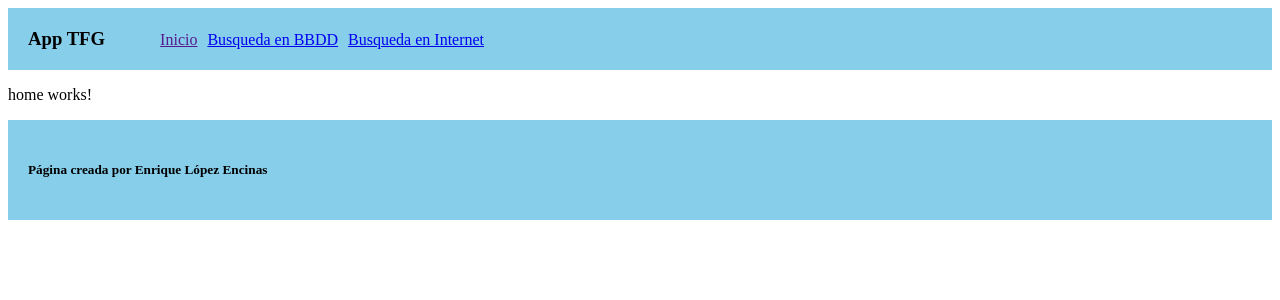
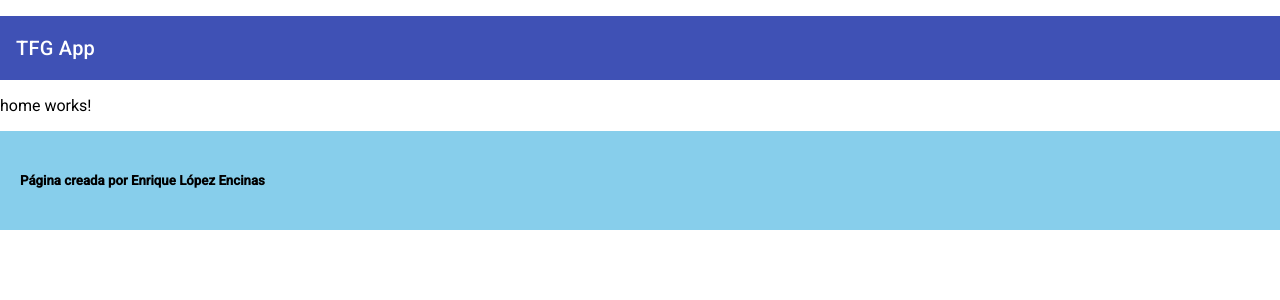
Before and after one commit to Enriquelp/TFG, an Angular app in the folder tfg-app/: page / in a window 1280 px wide. Shown: the top 300 px of the page. Built offline with nearby package versions, Linux system fonts and the light colour scheme.

Commit message:
Añadido Angular Material

```diff
--- a/tfg-app/angular.json
+++ b/tfg-app/angular.json
@@ -35,6 +35,7 @@
               "src/assets"
             ],
             "styles": [
+              "@angular/material/prebuilt-themes/indigo-pink.css",
               "src/styles.css"
             ],
             "scripts": []
@@ -94,6 +95,7 @@
               "src/assets"
             ],
             "styles": [
+              "@angular/material/prebuilt-themes/indigo-pink.css",
               "src/styles.css"
             ],
             "scripts": []
--- a/tfg-app/package.json
+++ b/tfg-app/package.json
@@ -11,10 +11,12 @@
   "private": true,
   "dependencies": {
     "@angular/animations": "^17.0.0",
+    "@angular/cdk": "^17.0.5",
     "@angular/common": "^17.0.0",
     "@angular/compiler": "^17.0.0",
     "@angular/core": "^17.0.0",
     "@angular/forms": "^17.0.0",
+    "@angular/material": "^17.0.5",
     "@angular/platform-browser": "^17.0.0",
     "@angular/platform-browser-dynamic": "^17.0.0",
     "@angular/router": "^17.0.0",
--- a/tfg-app/src/app/header/header.component.html
+++ b/tfg-app/src/app/header/header.component.html
@@ -1,6 +1,12 @@
-<div class="header">
+<!-- <div class="header">
     <h3>App TFG</h3>
     <a href="">Inicio</a>
-    <a href="busqueda-bd">Busqueda en BBDD</a>
-    <a href="busqueda-online">Busqueda en Internet</a>
-</div>
+    <a href="">Busqueda en BBDD</a>
+    <a href="">Busqueda en Internet</a>
+</div> -->
+
+<p>
+    <mat-toolbar color="primary">
+      <span>TFG App</span>
+    </mat-toolbar>
+  </p>
--- a/tfg-app/src/app/header/header.component.ts
+++ b/tfg-app/src/app/header/header.component.ts
@@ -1,4 +1,5 @@
 import { Component } from '@angular/core';
+
 
 @Component({
   selector: 'app-header',
--- a/tfg-app/src/index.html
+++ b/tfg-app/src/index.html
@@ -6,6 +6,8 @@
   <base href="/">
   <meta name="viewport" content="width=device-width, initial-scale=1">
   <link rel="icon" type="image/x-icon" href="favicon.ico">
+  <link href="https://fonts.googleapis.com/css2?family=Roboto:wght@300;400;500&display=swap" rel="stylesheet">
+  <link href="https://fonts.googleapis.com/icon?family=Material+Icons" rel="stylesheet">
 </head>
 <body>
   <app-root></app-root>
--- a/tfg-app/src/styles.css
+++ b/tfg-app/src/styles.css
@@ -1 +1,4 @@
 /* You can add global styles to this file, and also import other style files */
+
+html, body { height: 100%; }
+body { margin: 0; font-family: Roboto, "Helvetica Neue", sans-serif; }
```
Also changed, not shown: tfg-app/src/app/app.module.ts (+6 -2 lines), tfg-app/src/app/app.component.html (line endings or trailing spaces), 1 other file (tests, documents, lock files or other folders).
